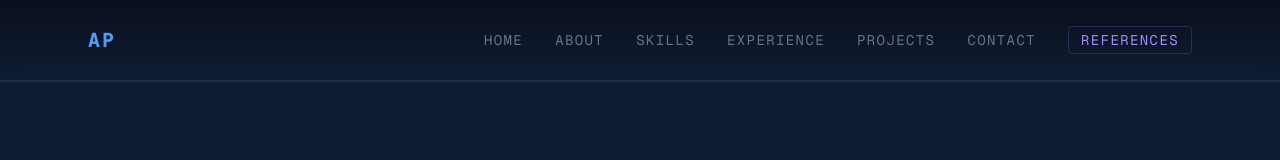
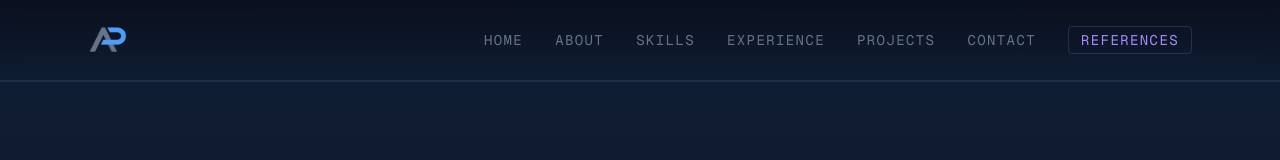
Before and after one commit to Jamisu/action-point, a Next.js app: page / in a window 1280 px wide. Shown: the top 160 px of the page. Built offline with nearby package versions, Linux system fonts and the light colour scheme.

Commit message:
New logo

```diff
--- a/src/components/Navbar.tsx
+++ b/src/components/Navbar.tsx
@@ -2,6 +2,7 @@
 
 import { useState, useRef, useEffect } from 'react'
 import Link from 'next/link'
+import Image from 'next/image'
 
 const navLinks = [
   { label: 'Home', href: '#home' },
@@ -23,7 +24,6 @@ export default function Navbar() {
         setIsOpen(false)
       }
     }
-
     document.addEventListener('mousedown', handleClickOutside)
     return () => document.removeEventListener('mousedown', handleClickOutside)
   }, [])
@@ -34,11 +34,14 @@ export default function Navbar() {
         <div className="max-w-6xl mx-auto px-6 flex items-center justify-between h-20">
 
           {/* LOGO */}
-          <Link
-            href="/"
-            className="font-mono font-bold text-xl text-[#4f9cf9] tracking-widest hover:text-white transition-colors"
-          >
-            AP
+          <Link href="/" className="flex items-center hover:opacity-80 transition-opacity">
+            <Image
+              src="/AP_logo.png"
+              alt="AP Logo"
+              width={40}
+              height={40}
+              priority
+            />
           </Link>
 
           {/* DESKTOP NAV */}
--- a/src/components/SkillCard.tsx
+++ b/src/components/SkillCard.tsx
@@ -2,8 +2,6 @@
 
 import { useRef } from 'react'
 import { useTooltip } from '@/components/ui/TooltipContext'
-
-// ─── TYPES ───────────────────────────────────────────────────────────────────
 
 export interface Skill {
   name: string
@@ -20,8 +18,6 @@ export interface SkillGroup {
   legacy?: boolean
   emerging?: boolean
 }
-
-// ─── COMPONENT ───────────────────────────────────────────────────────────────
 
 interface SkillCardProps {
   skill: Skill
```
Also changed, not shown: public/AP_logo.png (added).
